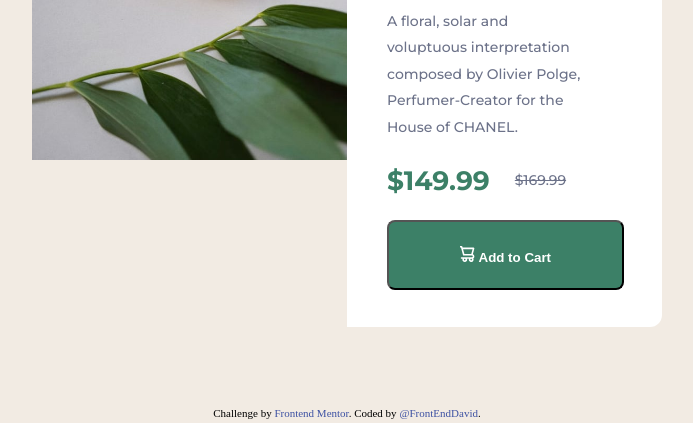
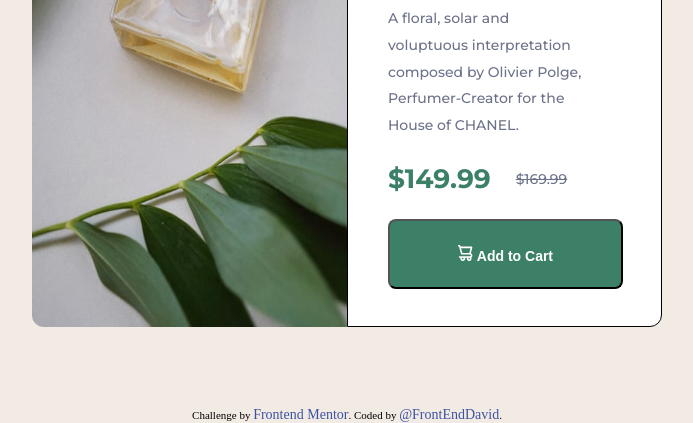
Before and after one commit to bscruggs99/preview-card, a plain HTML site: page index.html in a window 1280 px wide. Shown: the part 393-816 px from the top of the page, without its empty margins (293-986 px from the left). Drawn offline with Linux system fonts and the light colour scheme.

Commit message:
fiddling with resize issue

```diff
--- a/index.html
+++ b/index.html
@@ -23,7 +23,10 @@
   <div class="container">
     <div class="content">
 
-      <div class="preview"></div>
+      <div class="preview">
+
+        <img class="img" src="/images/image-product-desktop.jpg" alt="">
+      </div>
 
       <div class="text">
         <p>
--- a/style.css
+++ b/style.css
@@ -3,10 +3,12 @@
     padding:0;
     box-sizing:border-box;
     text-decoration:none;
+    font-size:14px;
 
 }
 body {
-    background-color: hsl(30, 38%, 92%)
+    background-color: hsl(30, 38%, 92%);
+    width:100vw;
 }
 
 .container {
@@ -21,15 +23,21 @@ body {
 
 .content {
     width:61.5%;
-    height:80%;
+    height:80vh;
     margin:0 auto;
     display:flex;
     border-radius:12px;
 
 }
 
+.img {
+    width:100%;
+    height:100%;
+    border-radius: 12px 0 0 12px;
+}
+
 .preview {
-    background-image:url('/images/image-product-desktop.jpg');
+    /* background-image:url('/images/image-product-desktop.jpg'); */
     width:50%;
     height:100%;
     background-size:contain;
@@ -46,10 +54,11 @@ body {
     display:flex;
     flex-direction:column;
     justify-content:space-around;
-    font-size:14px;
+
     background-color:white;
     height:100%;
     border-radius: 0 12px 12px 0;
+    border:1px solid black;
 }
 
 .text p {
@@ -64,6 +73,8 @@ p, .ad-text, .price, .addcart {
     font-weight:500;
     font-size:1em;
     color:hsl(228, 12%, 48%);
+    /* height:20%; */
+    flex-shrink:1
 }
 
 .title {
@@ -71,6 +82,7 @@ p, .ad-text, .price, .addcart {
     font-weight:700;
     font-size:3em;
     color:hsl(212, 21%, 14%);
+    flex-shrink:2
 }
 
 p.title {
@@ -88,6 +100,7 @@ p.title {
     font-weight:700;
     color:hsl(158, 36%, 37%);
     display:flex;
+    align-items:center;
     gap:25px;
 
 }
```
